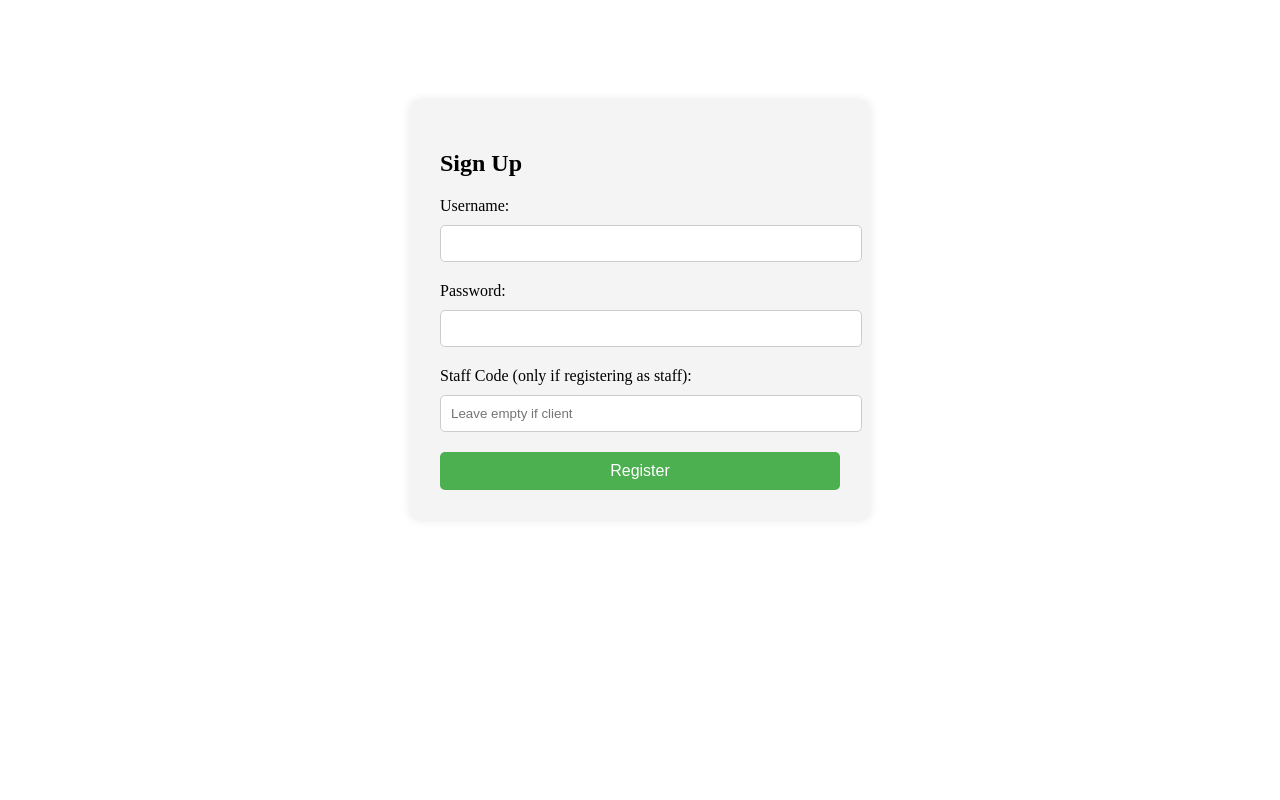
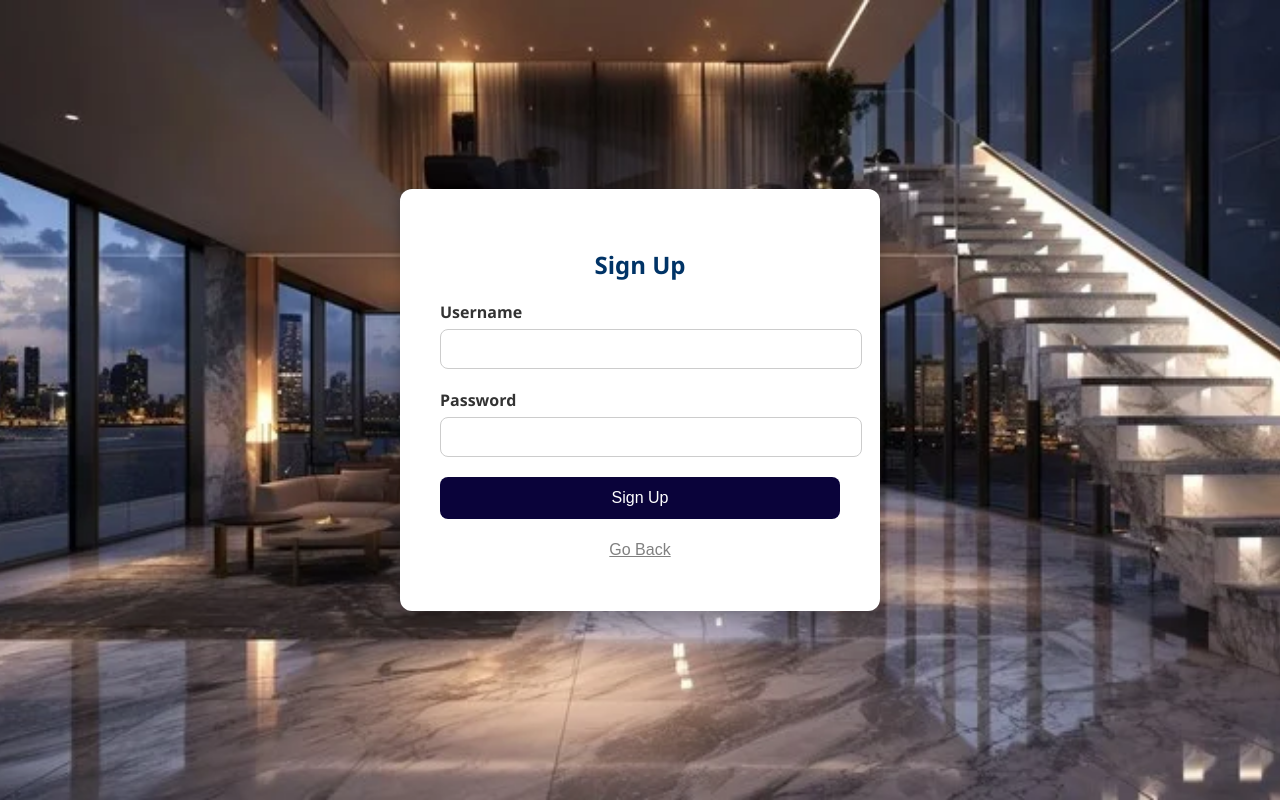
Before and after one commit to agon-sh/final-project-web-mobile-II, a PHP site: page /SignUp.php in a window 1280 px wide. Run offline with PHP 8.4, Linux system fonts and the light colour scheme.

Commit message:
Add login.php file

```diff
--- a/SignUp.php
+++ b/SignUp.php
@@ -1,97 +1,141 @@
 <!DOCTYPE html>
-<html>
+<html lang="en">
 <head>
-<title>Sign Up</title>
+<meta charset="UTF-8">
+<meta name="viewport" content="width=device-width, initial-scale=1.0">
+<title>Empire Estate Sign Up</title>
 <style>
+    body {
+        margin: 0;
+        padding: 0;
+        font-family: 'Segoe UI', sans-serif;
+        background: url('1.jpg') no-repeat center center/cover;
+        height: 100vh;
+        display: flex;
+        align-items: center;
+        justify-content: center;
+    }
+
     .container {
+        background-color: white;
+        padding: 40px;
+        border-radius: 12px;
+        box-shadow: 0 8px 16px rgba(0,0,0,0.25);
         width: 400px;
-    margin: 100px auto;
-    padding: 30px;
-    background-color: #f4f4f4;
-    border-radius: 10px;
-    box-shadow: 0 0 10px rgba(0,0,0,0.1);
+        max-width: 90%;
     }
+
+    .container h2 {
+        text-align: center;
+        margin-bottom: 20px;
+        color: #003366;
+    }
+
+    label {
+        font-weight: bold;
+        display: block;
+        margin-bottom: 6px;
+        color: #333;
+    }
+
     input[type="text"], input[type="password"] {
         width: 100%;
         padding: 10px;
-    margin: 10px 0 20px 0;
+        margin-bottom: 20px;
         border: 1px solid #ccc;
-    border-radius: 5px;
-}
-button {
-    width: 100%;
-    padding: 10px;
-    background-color: #4CAF50;
-    color: white;
-    border: none;
-    border-radius: 5px;
+        border-radius: 8px;
         font-size: 16px;
     }
-button:hover {
-    background-color: #45a049;
+
+    .buttons {
+        display: flex;
+        flex-direction: column;
+        gap: 10px;
+    }
+
+    .buttons input[type="submit"], .buttons a button {
+        width: 100%;
+        padding: 12px;
+        background-color:rgb(10, 3, 58);
+        border: none;
+        color: white;
+        font-size: 16px;
+        border-radius: 8px;
+        cursor: pointer;
+        transition: background-color 0.3s ease;
+    }
+
+    .buttons input[type="submit"]:hover, .buttons a button:hover {
+        background-color: #004d99;
+    }
+
+    .error {
+        color: red;
+        text-align: center;
+        margin-bottom: 15px;
+    }
+
+    #back {
+        background-color:white;
+        color:grey;
+        text-decoration:underline;
     }
 </style>
 </head>
 <body>
+    <!--Made by: Dion Hajrullahu. I declare that this code is written by me and not by ai or any other software service mentioned in the guidelines.-->
+<?php
+session_start();
+
+$conn = new mysqli("localhost", "webmobile", "RITK2025", "webmobile");
+
+if ($_SERVER["REQUEST_METHOD"] == "POST") {
+    $username = $_POST["username"];
+    $password = $_POST["password"];
+
+    // Check if username already exists
+    $stmt = $conn->prepare("SELECT username FROM users WHERE username = ?");
+    $stmt->bind_param("s", $username);
+    $stmt->execute();
+    $stmt->store_result();
+
+    if ($stmt->num_rows > 0) {
+        $error = "Username already taken.";
+    } else {
+        $stmt->close();
+        // Insert new user
+        $stmt = $conn->prepare("INSERT INTO users (username, password) VALUES (?, ?)");
+        $stmt->bind_param("ss", $username, $password);
+
+        if ($stmt->execute()) {
+            header("Location: buy.php"); // or wherever you want to redirect after successful signup
+            exit();
+        } else {
+            $error = "Could not create account. Please try again.";
+        }
+    }
+
+    $stmt->close();
+}
+
+$conn->close();
+?>
 
 <div class="container">
     <h2>Sign Up</h2>
+    <?php if (!empty($error)) echo "<div class='error'>$error</div>"; ?>
     <form method="post" action="">
-        <label for="username">Username:</label>
+        <label for="username">Username</label>
         <input type="text" id="username" name="username" required>
 
-        <label for="password">Password:</label>
+        <label for="password">Password</label>
         <input type="password" id="password" name="password" required>
 
-        <label for="staff_code">Staff Code (only if registering as staff):</label>
-        <input type="text" id="staff_code" name="staff_code" placeholder="Leave empty if client">
-
-        <button type="submit">Register</button>
+        <div class="buttons">
+            <input type="submit" value="Sign Up">
+            <a href="login.php"><button type="button" id="back">Go Back</button></a>
+        </div>
     </form>
 </div>
-
-<?php
-if ($_SERVER["REQUEST_METHOD"] == "POST") {
-    $conn = new mysqli("localhost", "webmobile", "RITK2025", "webmobile");
-
-    if ($conn->connect_error) {
-        die("Connection failed: " . $conn->connect_error);
-    }
-
-    $username = $_POST['username'];
-    $password = $_POST['password'];
-    $staff_code = $_POST['staff_code'];
-
-    // Check if the username already exists
-    $checkStmt = $conn->prepare("SELECT username FROM users WHERE username = ?");
-    $checkStmt->bind_param("s", $username);
-    $checkStmt->execute();
-    $checkStmt->store_result();
-
-    if ($checkStmt->num_rows > 0) {
-        echo "<p style='color:red; text-align:center;'>Username already taken.</p>";
-    } else {
-        // Determine the role
-        $role = "client";
-        if (!empty($staff_code) && $staff_code === "Kombinati") {
-            $role = "staff";
-        }
-
-        // Insert new user
-        $stmt = $conn->prepare("INSERT INTO users (username, password, role) VALUES (?, ?, ?)");
-        $stmt->bind_param("sss", $username, $password, $role);
-
-        if ($stmt->execute()) {
-            echo "<p style='color:green; text-align:center;'>Registration successful! You can now <a href='login.php'>Login</a>.</p>";
-        } else {
-            echo "<p style='color:red; text-align:center;'>Error during registration. Please try again.</p>";
-        }
-        $stmt->close();
-    }
-    $checkStmt->close();
-    $conn->close();
-}
-?>
-
 </body>
 </html>
```
Also changed, not shown: login.php (+55 -23 lines), 1.jpg (added). Lines whose indentation alone changed are shown as unchanged.
